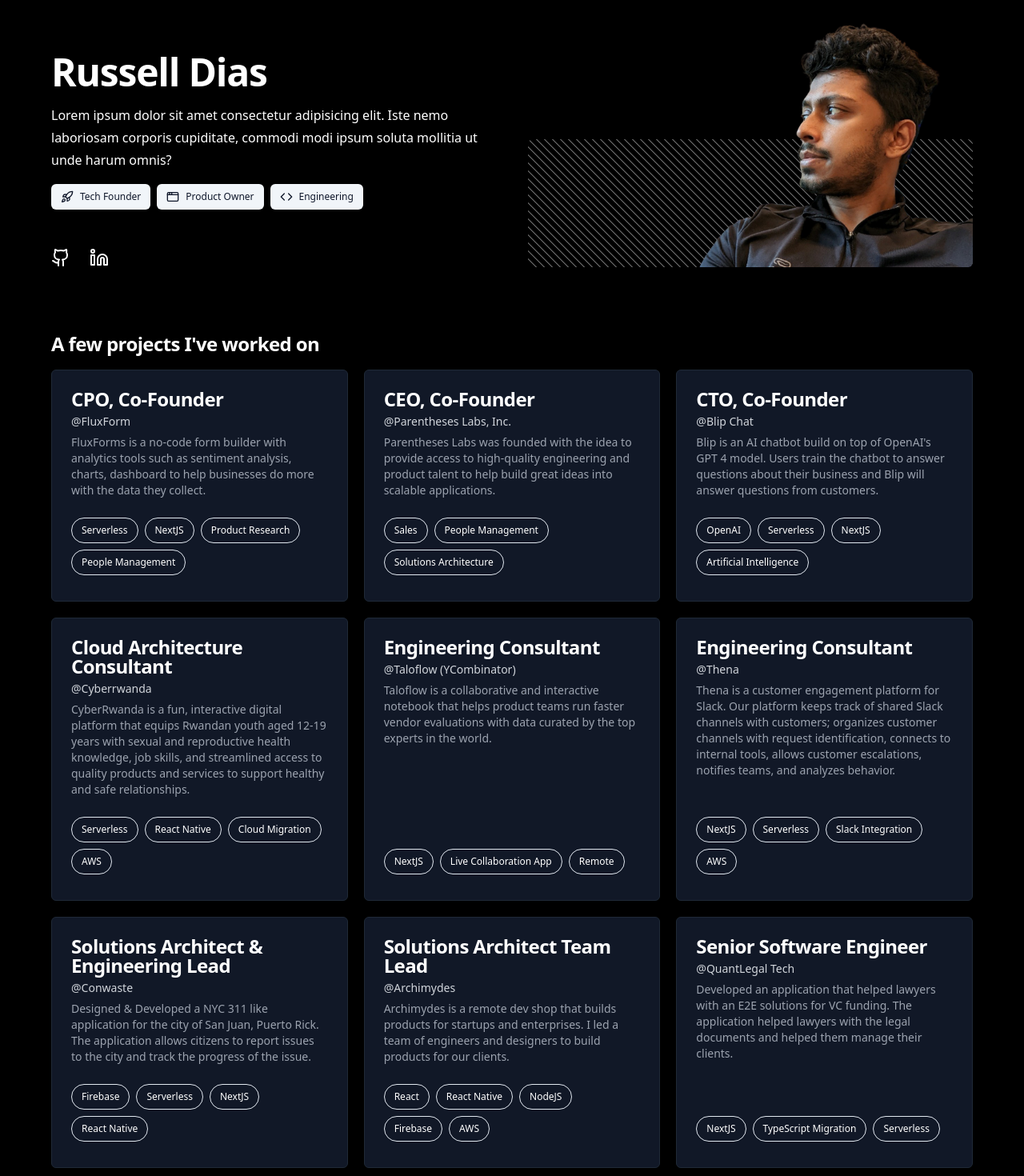
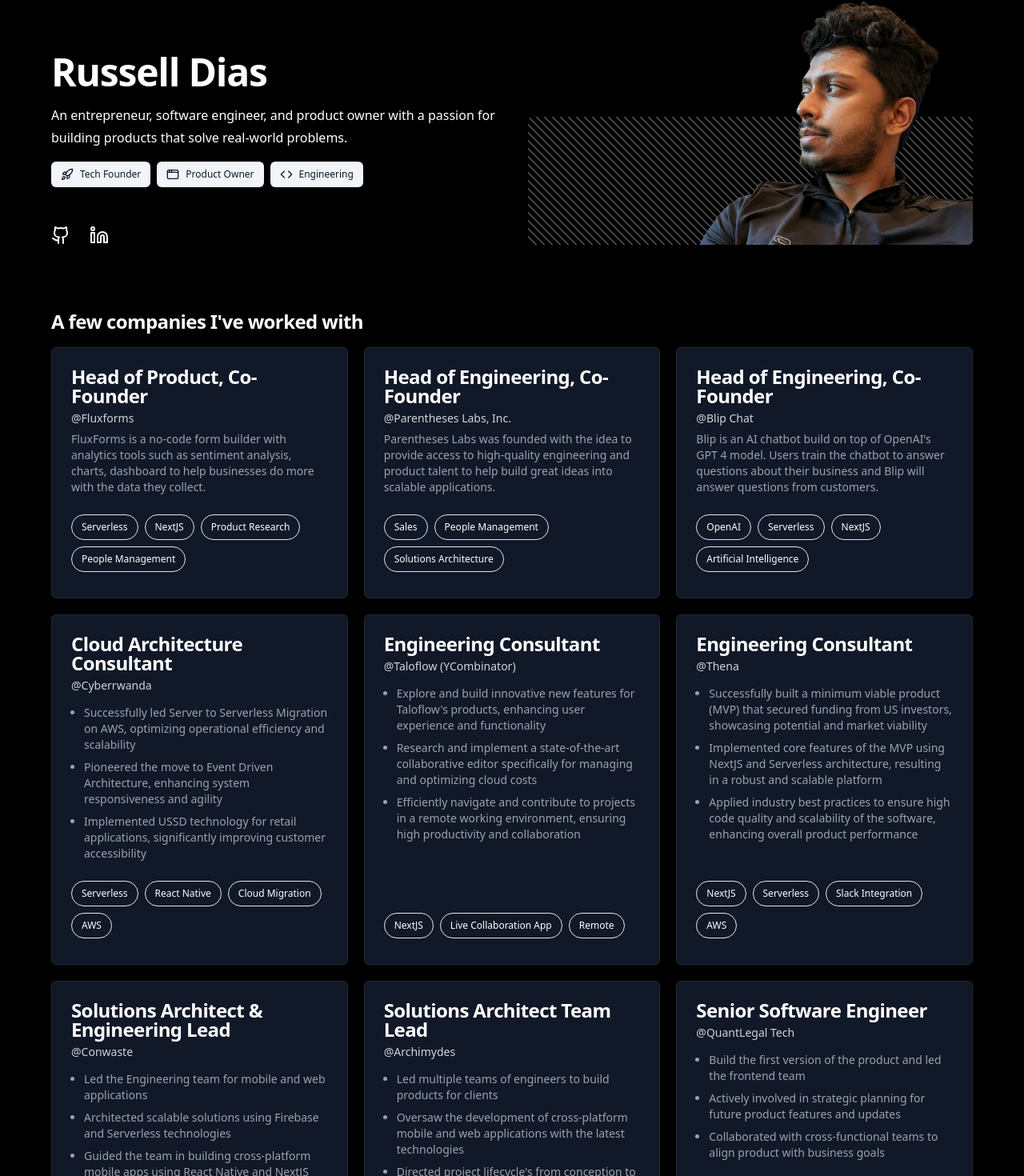
Before and after one commit to russdias/russdias, a Next.js app: page / in a window 1280 px wide. Shown: the part 94-1564 px from the top of the page at 80% size. Built offline with nearby package versions, Linux system fonts and the light colour scheme.

Commit message:
update site

```diff
--- a/src/app/global.css
+++ b/src/app/global.css
@@ -95,7 +95,7 @@
     @apply leading-7 [&:not(:first-child)]:mt-4;
   }
   ul {
-    @apply my-4 ml-6 list-disc [&>li]:mt-2 text-sm text-muted-foreground;
+    @apply my-4 ml-4 list-disc [&>li]:mt-2 text-sm text-gray-400;
   }
   small {
     @apply text-sm  leading-none;
--- a/src/app/layout.tsx
+++ b/src/app/layout.tsx
@@ -8,7 +8,8 @@
 
 export const metadata: Metadata = {
   title: "Russell Dias",
-  description: "Russell's Portfolio",
+  description:
+    "Dive into Russell Dias's dynamic tech adventure, from co-founding cutting-edge startups to leading transformative cloud and AI projects.",
 };
 
 export default function RootLayout({
--- a/src/app/page.tsx
+++ b/src/app/page.tsx
@@ -1,4 +1,4 @@
-import Projects from "@/modules/Projects";
+import Experience from "@/modules/Experience";
 import Intro from "@/modules/Intro";
 import Footer from "@/modules/Footer";
 import Contact from "@/modules/Contact";
@@ -7,7 +7,7 @@
   return (
     <main className="flex flex-col space-y-20 px-10 lg:px-0 w-full">
       <Intro />
-      <Projects />
+      <Experience />
       <Contact />
       <Footer />
     </main>
--- a/src/modules/Projects/content.tsx
+++ b/src/modules/Experience/content.tsx
@@ -1,16 +1,16 @@
 const content = {
-  header: "A few projects I've worked on",
+  header: "A few companies I've worked with",
   jobs: [
     {
-      role: "CPO, Co-Founder",
-      company: "FluxForm",
+      role: "Head of Product, Co-Founder",
+      company: "Fluxforms",
       description:
         "FluxForms is a no-code form builder with analytics tools such as sentiment analysis, charts, dashboard to help businesses do more with the data they collect.",
       skills: ["Serverless", "NextJS", "Product Research", "People Management"],
       linkTo: "https://fluxforms.xyz",
     },
     {
-      role: "CEO, Co-Founder",
+      role: "Head of Engineering, Co-Founder",
       company: "Parentheses Labs, Inc.",
       description:
         "Parentheses Labs was founded with the idea to provide access to high-quality engineering and product talent to help build great ideas into scalable applications.",
@@ -18,7 +18,7 @@
       linkTo: "https://www.linkedin.com/company/parentheses-labs",
     },
     {
-      role: "CTO, Co-Founder",
+      role: "Head of Engineering, Co-Founder",
       company: "Blip Chat",
       description:
         "Blip is an AI chatbot build on top of OpenAI's GPT 4 model. Users train the chatbot to answer questions about their business and Blip will answer questions from customers.",
@@ -28,49 +28,66 @@
     {
       role: "Cloud Architecture Consultant",
       company: "Cyberrwanda",
-      description:
-        "CyberRwanda is a fun, interactive digital platform that equips Rwandan youth aged 12-19 years with sexual and reproductive health knowledge, job skills, and streamlined access to quality products and services to support healthy and safe relationships.",
+      points: [
+        "Successfully led Server to Serverless Migration on AWS, optimizing operational efficiency and scalability",
+        "Pioneered the move to Event Driven Architecture, enhancing system responsiveness and agility",
+        "Implemented USSD technology for retail applications, significantly improving customer accessibility",
+      ],
       skills: ["Serverless", "React Native", "Cloud Migration", "AWS"],
       linkTo: "https://www.cyberrwanda.org",
     },
     {
       role: "Engineering Consultant",
       company: "Taloflow (YCombinator)",
-      description:
-        "Taloflow is a collaborative and interactive notebook that helps product teams run faster vendor evaluations with data curated by the top experts in the world.",
-
+      points: [
+        "Explore and build innovative new features for Taloflow's products, enhancing user experience and functionality",
+        "Research and implement a state-of-the-art collaborative editor specifically for managing and optimizing cloud costs",
+        "Efficiently navigate and contribute to projects in a remote working environment, ensuring high productivity and collaboration",
+      ],
       skills: ["NextJS", "Live Collaboration App", "Remote"],
       linkTo: "https://www.taloflow.ai",
     },
     {
       role: "Engineering Consultant",
       company: "Thena",
-      description:
-        "Thena is a customer engagement platform for Slack. Our platform keeps track of shared Slack channels with customers; organizes customer channels with request identification, connects to internal tools, allows customer escalations, notifies teams, and analyzes behavior.",
+      points: [
+        "Successfully built a minimum viable product (MVP) that secured funding from US investors, showcasing potential and market viability",
+        "Implemented core features of the MVP using NextJS and Serverless architecture, resulting in a robust and scalable platform",
+        "Applied industry best practices to ensure high code quality and scalability of the software, enhancing overall product performance",
+      ],
       skills: ["NextJS", "Serverless", "Slack Integration", "AWS"],
       linkTo: "https://www.thena.ai",
     },
     {
       role: "Solutions Architect & Engineering Lead",
       company: "Conwaste",
-      description:
-        "Designed & Developed a NYC 311 like application for the city of San Juan, Puerto Rick. The application allows citizens to report issues to the city and track the progress of the issue.",
+      points: [
+        "Led the Engineering team for mobile and web applications",
+        "Architected scalable solutions using Firebase and Serverless technologies",
+        "Guided the team in building cross-platform mobile apps using React Native and NextJS",
+      ],
       skills: ["Firebase", "Serverless", "NextJS", "React Native"],
       linkTo: "https://www.conwastepr.com/en",
     },
     {
       role: "Solutions Architect Team Lead",
       company: "Archimydes",
-      description:
-        "Archimydes is a remote dev shop that builds products for startups and enterprises. I led a team of engineers and designers to build products for our clients.",
+      points: [
+        "Led multiple teams of engineers to build products for clients",
+        "Oversaw the development of cross-platform mobile and web applications with the latest technologies",
+        "Directed project lifecycle's from conception to deployment for various client solutions",
+      ],
       skills: ["React", "React Native", "NodeJS", "Firebase", "AWS"],
       linkTo: "https://archimydes.dev",
     },
     {
       role: "Senior Software Engineer",
       company: "QuantLegal Tech",
-      description:
-        "Developed an application that helped lawyers with an E2E solutions for VC funding. The application helped lawyers with the legal documents and helped them manage their clients.",
+      points: [
+        "Build the first version of the product and led the frontend team",
+        "Actively involved in strategic planning for future product features and updates",
+        "Collaborated with cross-functional teams to align product with business goals",
+      ],
       skills: ["NextJS", "TypeScript Migration", "Serverless"],
       linkTo: "https://quantlegaltech.com",
     },
--- a/src/modules/Projects/index.tsx
+++ b/src/modules/Experience/index.tsx
@@ -8,18 +8,17 @@
   CardTitle,
 } from "@/components/ui/card";
 import content from "./content";
-import Link from "next/link";
 
 interface Props {
   children?: JSX.Element;
 }
 
-const Projects = (props: Props) => {
+const Experience = (props: Props) => {
   const { header, jobs } = content;
   return (
     <div>
       <div>
-        <h3 id="projects" className="mb-4 text-white">
+        <h3 id="experience" className="mb-4 text-white">
           {header}
         </h3>
       </div>
@@ -32,9 +31,18 @@
               <CardHeader>
                 <CardTitle>{job.role}</CardTitle>
                 <CardDescription className="text-gray-300">{`@${job.company}`}</CardDescription>
-                <CardDescription className="text-gray-400">
-                  {job.description}
-                </CardDescription>
+                {job.description && (
+                  <CardDescription className="text-gray-400">
+                    {job.description}
+                  </CardDescription>
+                )}
+                {job.points && (
+                  <ul>
+                    {job.points.map((point) => (
+                      <li key={point}>{point}</li>
+                    ))}
+                  </ul>
+                )}
               </CardHeader>
               <CardFooter className="flex flex-wrap">
                 {job.skills.map((skill) => (
@@ -56,4 +64,4 @@
   );
 };
 
-export default Projects;
+export default Experience;
--- a/src/modules/Header/content.tsx
+++ b/src/modules/Header/content.tsx
@@ -6,7 +6,7 @@
     icon: <Smile className="w-4 h-4 mr-2" />,
   },
   {
-    title: "Projects",
+    title: "Experience",
     icon: <DraftingCompass className="w-4 h-4 mr-2" />,
   },
   {
--- a/src/modules/Intro/content.tsx
+++ b/src/modules/Intro/content.tsx
@@ -3,7 +3,7 @@
 const content = {
   header: "Russell Dias",
   description:
-    "Lorem ipsum dolor sit amet consectetur adipisicing elit. Iste nemo laboriosam corporis cupiditate, commodi modi ipsum soluta mollitia ut unde harum omnis?",
+    "An entrepreneur, software engineer, and product owner with a passion for building products that solve real-world problems.",
   roles: [
     {
       title: "Tech Founder",
```
